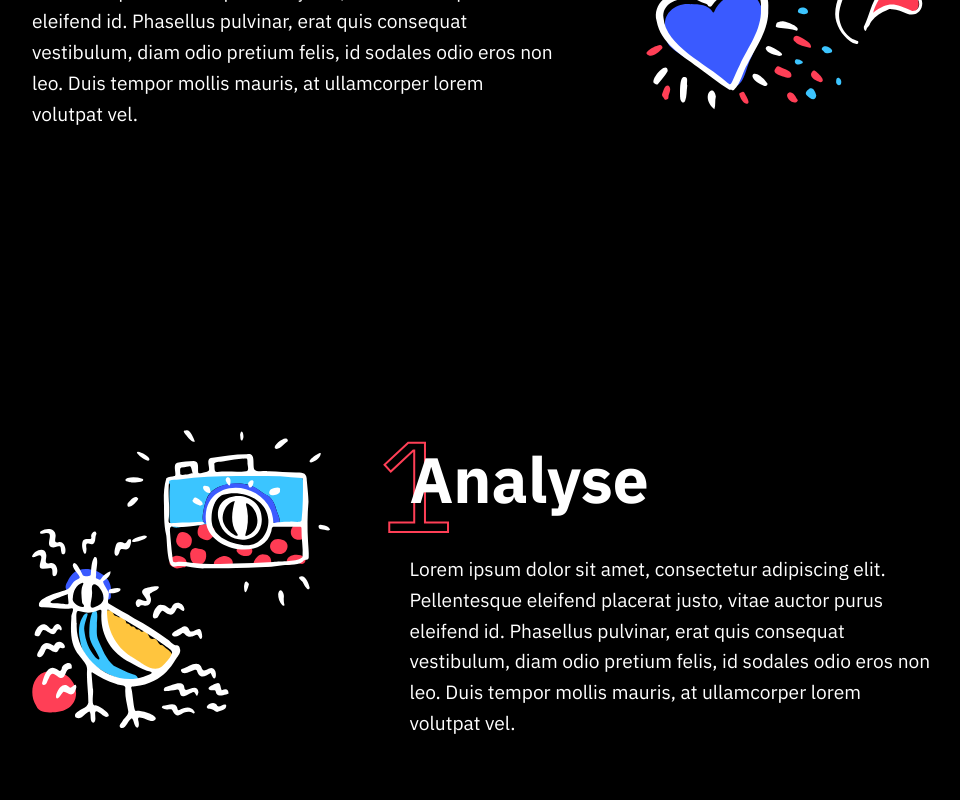
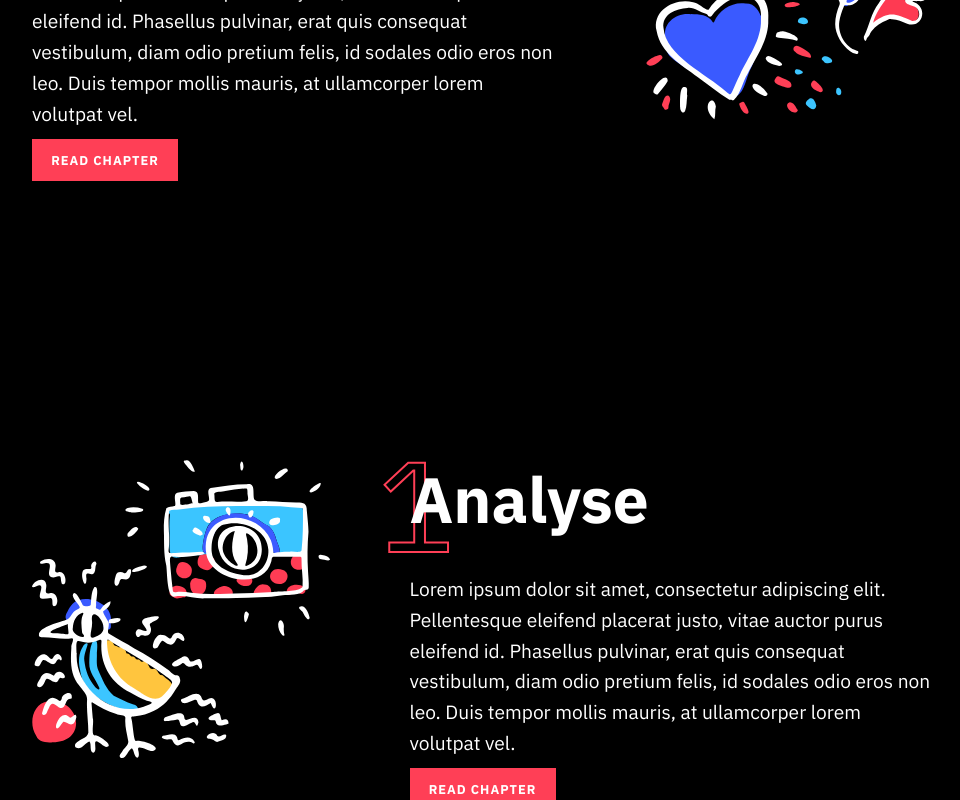
Before and after one commit to nwesthoff/ra-experience-design, a Next.js app: page / in a window 1280 px wide. Shown: the part 880-1680 px from the top of the page, without its empty margins (158-1118 px from the left). Built offline with nearby package versions, Linux system fonts and the light colour scheme.

Commit message:
💅 Style the button

```diff
--- a/components/ChapterBlock.tsx
+++ b/components/ChapterBlock.tsx
@@ -3,6 +3,22 @@ import { theme } from "../config/theme";
 import { Parallax } from "react-scroll-parallax";
 import Link from "next/link";
 import { Fragment, ReactNode } from "react";
+import { darken } from "polished";
+
+const ReadChapterButton = styled.a`
+  text-decoration: none;
+  font-size: 0.8rem;
+  background: ${theme.colors.primary};
+  color: #ffffff;
+  padding: 0.8rem 1.2rem;
+  text-transform: uppercase;
+  font-weight: bold;
+  letter-spacing: 1px;
+
+  &:hover {
+    background: ${darken(0.05, theme.colors.primary)};
+  }
+`;
 
 const Spacer = styled.div`
   width: 5rem;
@@ -39,7 +55,7 @@ const ChapterContainer = styled.div`
   display: flex;
   flex-wrap: wrap;
   flex-direction: ${(props: { reverse?: boolean }) =>
-    props.reverse === true ? "row-reverse" : "row"};
+    props.reverse ? "row-reverse" : "row"};
   justify-content: space-between;
   align-items: center;
   width: 100%;
@@ -102,34 +118,44 @@ interface Props {
   disableImage?: boolean;
 }
 
-const ChapterBlock = (props: Props) => {
+const ChapterBlock = ({
+  reverse,
+  children,
+  index,
+  title,
+  disableImage,
+}: Props) => {
   return (
-    <ChapterContainer reverse={props.reverse}>
+    <ChapterContainer reverse={reverse}>
       <ChapterTextContainer>
         <ChapterIndex>
           <Parallax y={[5, -5]} tagOuter="div">
-            {props.index}
+            {index}
           </Parallax>
         </ChapterIndex>
 
         <ChapterTitle>
-          <Link href={`/chapters/${props.index}-${props.title.toLowerCase()}`}>
-            <a>{props.title}</a>
+          <Link href={`/chapters/${index}-${title.toLowerCase()}`}>
+            <a>{title}</a>
           </Link>
         </ChapterTitle>
 
-        <p>{props.children}</p>
+        <p>{children}</p>
+
+        <ReadChapterButton href={`/chapters/${index}-${title.toLowerCase()}`}>
+          Read Chapter
+        </ReadChapterButton>
       </ChapterTextContainer>
 
-      {props.disableImage ? null : (
+      {disableImage ? null : (
         <Fragment>
           <Spacer />
           <ChapterImageContainer>
             <div>
               <Parallax y={[20, -20]} tagOuter="div">
                 <ChapterImage
-                  src={`img/${props.title.toLowerCase()}@2x.png`}
-                  srcSet={`img/${props.title.toLowerCase()}.svg`}
+                  src={`img/${title.toLowerCase()}@2x.png`}
+                  srcSet={`img/${title.toLowerCase()}.svg`}
                 />
               </Parallax>
             </div>
--- a/components/Navigation/Nav.tsx
+++ b/components/Navigation/Nav.tsx
@@ -53,7 +53,6 @@ const NavToggle = styled.button`
   text-decoration: none;
   background: ${theme.colors.primary};
   color: #ffffff;
-  font-family: sans-serif;
   font-size: 1rem;
   line-height: 1;
   cursor: pointer;
```
